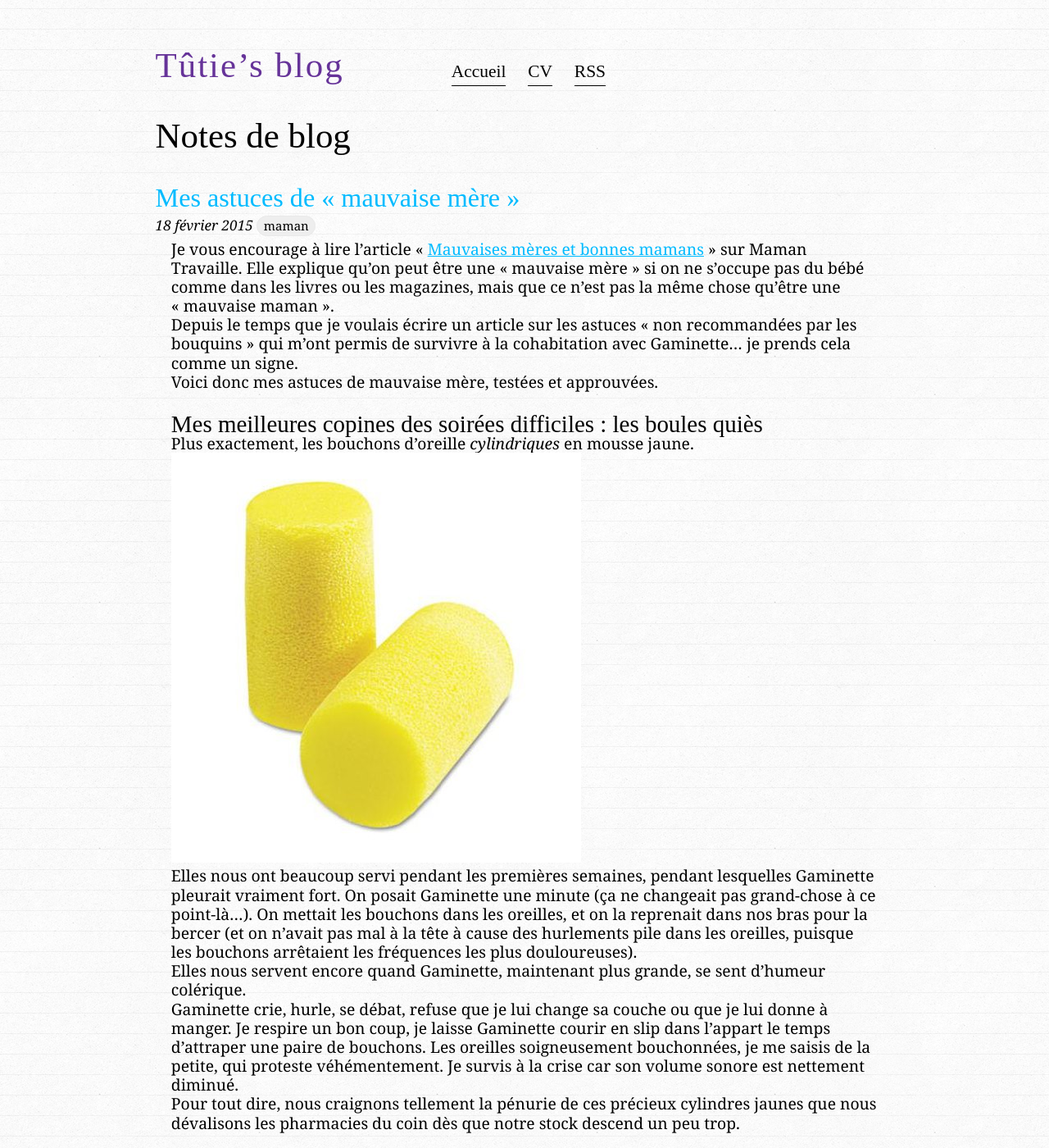
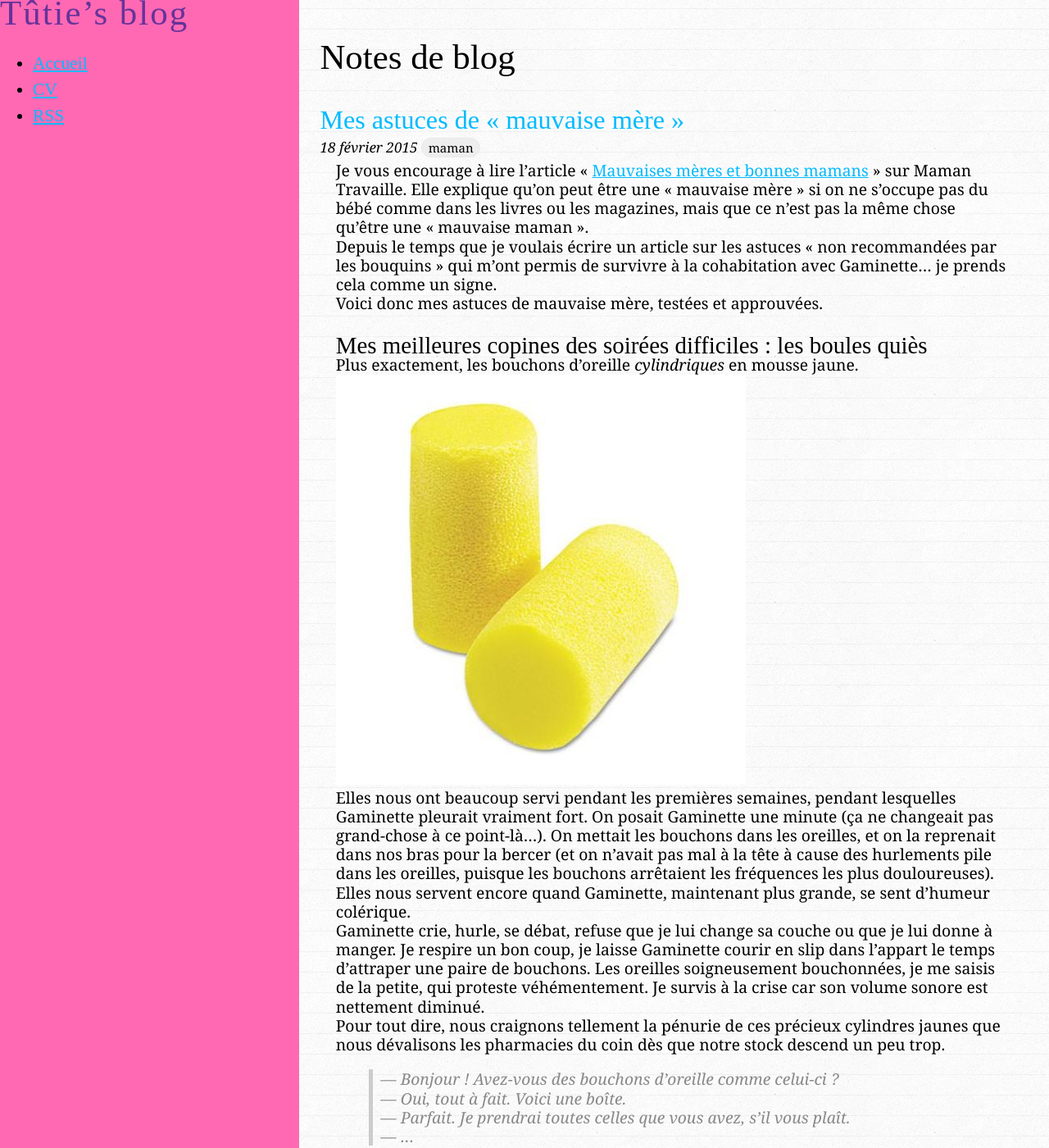
Before and after one commit to tut-tuuut/tut-tuuut.github.io, a Jekyll site: the page built from index.html, in a window 1280 px wide and 1400 px high. Shown: the whole window at 82% size. Built offline with Jekyll 4.4.1, drawn with Linux system fonts in a browser that asks for light colours; the list of posts is cut into pages by our own code.

Commit message:
Mod: new layout for sidebar and content

```diff
--- a/_includes/header.html
+++ b/_includes/header.html
@@ -1,4 +1,4 @@
-<div class="header" role="banner">
+<header role="banner" class="sidebar">
     <div class="title"><a href="/">{{ site.name }}</a></div>
     <nav>
         <ul>
@@ -13,4 +13,4 @@
             </li>
         </ul>
     </nav>
-</div>
+</header>
--- a/_layouts/default.html
+++ b/_layouts/default.html
@@ -11,8 +11,12 @@
     <body>
         <div class="site">
           {%include header.html %}
-          {{ content }}
-          {%include footer.html %}
+          <div class="content">
+            <div class="wrap">
+              {{ content }}
+              {%include footer.html %}
+            </div>
+          </div>
         </div>
 <script>
   (function(i,s,o,g,r,a,m){i['GoogleAnalyticsObject']=r;i[r]=i[r]||function(){
--- a/css/main.css
+++ b/css/main.scss
@@ -1,3 +1,6 @@
+---
+---
+
 /* Global Reset */
 html, body { height: 100%; }
 
@@ -46,20 +49,33 @@ a:hover   { color: #f06; }
 /*
 /*****************************************************************************/
 
+// global layout
+body {
+  margin: 0;
+}
 .site {
   font-size: 165%;
   text-align: left;
-  max-width: 42em;
-  margin: 3em auto 2em;
   line-height: 1.5em;
 }
-.header {
+$sidebar_width: 17em;
+.sidebar {
+  background: hotpink;
+  bottom: 0;
   font-family: 'Delius', cursive;
-  margin-bottom: 2em;
-  min-height: 2em;
+  left: 0;
+  position: fixed;
+  text-decoration: none;
+  top: 0;
+  width: $sidebar_width;
 }
-header a {
-  text-decoration: none;
+.content {
+  margin-left: $sidebar_width;
+  padding: 1.2em;
+  > .wrap {
+    max-width: 50em;
+    margin: 0 auto;
+  }
 }
 
 .title {
```
